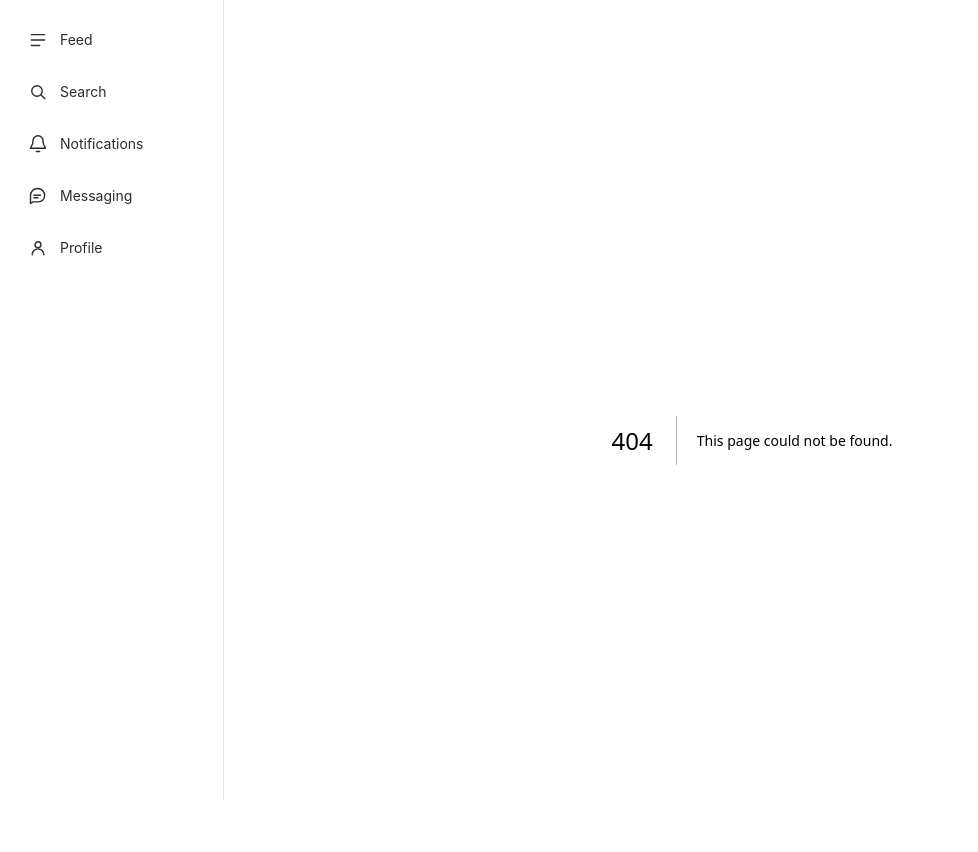
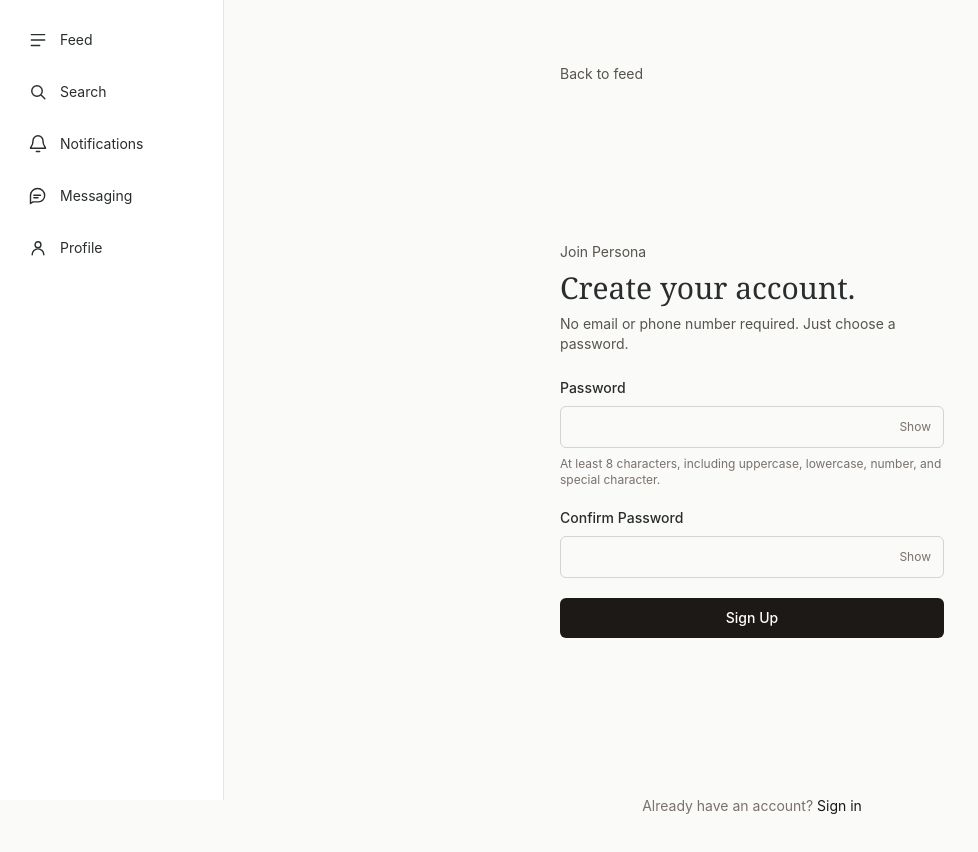
Before and after one commit to alirezavfc/persona, a Next.js app: page /persona/signup in a window 1280 px wide. Before the commit this address had no page. Shown: the top 852 px of the page, without its empty margins (0-978 px from the left). Built offline with nearby package versions, Linux system fonts and the light colour scheme.

Commit message:
Build signup page and form

```diff
--- /dev/null
+++ b/app/(auth)/signup/page.tsx
@@ -0,0 +1,34 @@
+import Link from "next/link";
+import SignupForm from "@/components/signup-form";
+
+export default function SignupPage() {
+  return (
+    <main className="flex min-h-screen flex-col px-5 py-6">
+      <Link
+        href="/home"
+        className="mx-auto w-full max-w-sm text-sm text-stone-600 hover:text-stone-900 hover:underline"
+      >
+        Back to feed
+      </Link>
+
+      <section className="mx-auto my-auto w-full max-w-sm py-12">
+        <p className="mb-2 text-sm text-stone-600">Join Persona</p>
+
+        <h1 className="mb-2 font-serif text-3xl">Create your account.</h1>
+
+        <p className="mb-6 text-sm text-stone-600">
+          No email or phone number required. Just choose a password.
+        </p>
+
+        <SignupForm />
+      </section>
+
+      <p className="mx-auto w-full max-w-sm text-center text-sm text-stone-500">
+        Already have an account?{" "}
+        <Link href="/login" className="text-stone-900 hover:underline">
+          Sign in
+        </Link>
+      </p>
+    </main>
+  );
+}
--- a/app/login/login-form.tsx
+++ b/components/login-form.tsx
@@ -3,6 +3,7 @@
 import { useState } from "react";
 import { useForm } from "react-hook-form";
 import type { SubmitHandler } from "react-hook-form";
+import Link from "next/link";
 
 type LoginValues = { personaId: string; password: string };
 
@@ -21,7 +22,9 @@ export function LoginForm() {
   return (
     <form className="grid gap-4" onSubmit={handleSubmit(onSubmit)} noValidate>
       <div className="grid gap-1">
-        <label className="text-sm" htmlFor="personaId">Persona ID</label>
+        <label className="text-sm" htmlFor="personaId">
+          Persona ID
+        </label>
         <input
           className="rounded border border-line bg-white px-3 py-2 text-sm"
           id="personaId"
@@ -38,7 +41,9 @@ export function LoginForm() {
         )}
       </div>
       <div className="grid gap-1">
-        <label className="text-sm" htmlFor="password">Password</label>
+        <label className="text-sm" htmlFor="password">
+          Password
+        </label>
         <input
           className="rounded border border-line bg-white px-3 py-2 text-sm"
           id="password"
@@ -71,8 +76,11 @@ export function LoginForm() {
           {notice}
         </p>
       )}
-      <p className="text-center text-sm text-stone-600">
-        New to Persona? Registration isn’t available yet.
+      <p className="mx-auto w-full max-w-sm text-center text-sm text-stone-500">
+        New to Persona?{" "}
+        <Link href="/signup" className="text-stone-900 hover:underline">
+          Sign up
+        </Link>
       </p>
     </form>
   );
--- /dev/null
+++ b/components/signup-form.tsx
@@ -0,0 +1,111 @@
+"use client";
+
+import { useState } from "react";
+import { useForm } from "react-hook-form";
+import { zodResolver } from "@hookform/resolvers/zod";
+import {
+  passwordSchema,
+  type PasswordValues,
+} from "@/lib/schemas/password-schema";
+
+export default function SignupForm() {
+  // مدیریت نمایش و مخفی کردن پسورد
+  const [showPassword, setShowPassword] = useState(false);
+  const [showConfirmPassword, setShowConfirmPassword] = useState(false);
+
+  // مدیریت فرم و اعتبارسنجی
+  const {
+    register,
+    handleSubmit,
+    formState: { errors, isSubmitting },
+  } = useForm<PasswordValues>({
+    resolver: zodResolver(passwordSchema),
+    criteriaMode: "all",
+  });
+
+  // دریافت داده‌های معتبر فرم
+  const onSubmit = (data: PasswordValues) => {
+    console.log(data);
+  };
+
+  return (
+    <form onSubmit={handleSubmit(onSubmit)} className="space-y-5">
+      <div>
+        <label htmlFor="password" className="mb-2 block text-sm font-medium">
+          Password
+        </label>
+
+        <div className="flex items-center rounded-md border border-stone-300 focus-within:border-stone-600">
+          <input
+            id="password"
+            type={showPassword ? "text" : "password"}
+            {...register("password")}
+            className="w-full bg-transparent px-3 py-2 outline-none"
+          />
+          <button
+            type="button"
+            onClick={() => setShowPassword(!showPassword)}
+            className="px-3 text-xs text-stone-500 hover:text-stone-900"
+          >
+            {showPassword ? "Hide" : "Show"}
+          </button>
+        </div>
+
+        <p className="mt-2 text-xs text-stone-500">
+          At least 8 characters, including uppercase, lowercase, number, and
+          special character.
+        </p>
+
+        {/* نمایش تمام خطاهای پسورد */}
+        {errors.password?.types &&
+          Object.values(errors.password.types)
+            .flat()
+            .filter((message): message is string => typeof message === "string")
+            .map((message, index) => (
+              <p key={index} className="mt-1 text-xs text-red-600">
+                {message}
+              </p>
+            ))}
+      </div>
+
+      <div>
+        <label
+          htmlFor="confirmPassword"
+          className="mb-2 block text-sm font-medium"
+        >
+          Confirm Password
+        </label>
+
+        <div className="flex items-center rounded-md border border-stone-300 focus-within:border-stone-600">
+          <input
+            id="confirmPassword"
+            type={showConfirmPassword ? "text" : "password"}
+            {...register("confirmPassword")}
+            className="w-full bg-transparent px-3 py-2 outline-none"
+          />
+          <button
+            type="button"
+            onClick={() => setShowConfirmPassword(!showConfirmPassword)}
+            className="px-3 text-xs text-stone-500 hover:text-stone-900"
+          >
+            {showConfirmPassword ? "Hide" : "Show"}
+          </button>
+        </div>
+
+        {errors.confirmPassword && (
+          <p className="mt-1 text-xs text-red-600">
+            {errors.confirmPassword.message}
+          </p>
+        )}
+      </div>
+
+      <button
+        type="submit"
+        disabled={isSubmitting}
+        className="w-full rounded-md bg-stone-900 px-4 py-2.5 text-sm font-medium text-white hover:bg-stone-700 disabled:opacity-50"
+      >
+        Sign Up
+      </button>
+    </form>
+  );
+}
--- /dev/null
+++ b/lib/schemas/password-schema.ts
@@ -0,0 +1,23 @@
+import { z } from "zod";
+
+export const passwordSchema = z
+  .object({
+    password: z
+      .string()
+      .min(8, "Password must contain at least 8 characters")
+      .regex(/[A-Z]/, "Must contain an uppercase letter")
+      .regex(/[a-z]/, "Must contain a lowercase letter")
+      .regex(/[0-9]/, "Must contain a number")
+      .regex(
+        /[!@#$%^&*(),.?":{}|<>_\-+=/\\[\]]/,
+        "Must contain a special character",
+      ),
+
+    confirmPassword: z.string().min(1, "Please confirm your password"),
+  })
+  .refine((data) => data.password === data.confirmPassword, {
+    message: "Passwords do not match",
+    path: ["confirmPassword"],
+  });
+
+export type PasswordValues = z.infer<typeof passwordSchema>;
--- a/package.json
+++ b/package.json
@@ -11,10 +11,12 @@
     "format:check": "prettier --check \"app/**/*.{ts,tsx,css}\" \"components/**/*.{ts,tsx}\" \"lib/**/*.{ts,tsx}\" package.json"
   },
   "dependencies": {
+    "@hookform/resolvers": "^7.0.5",
     "next": "16.4.2",
     "react": "19.3.0",
     "react-dom": "19.3.0",
-    "react-hook-form": "^7.62.0"
+    "react-hook-form": "^7.91.0",
+    "zod": "^4.6.7"
   },
   "devDependencies": {
     "@tailwindcss/turbopack": "^4",
```
Also changed, not shown: app/(auth)/login/page.tsx (renamed from app/login/page.tsx, +8 -3 lines), 1 other file (tests, documents, lock files or other folders).
